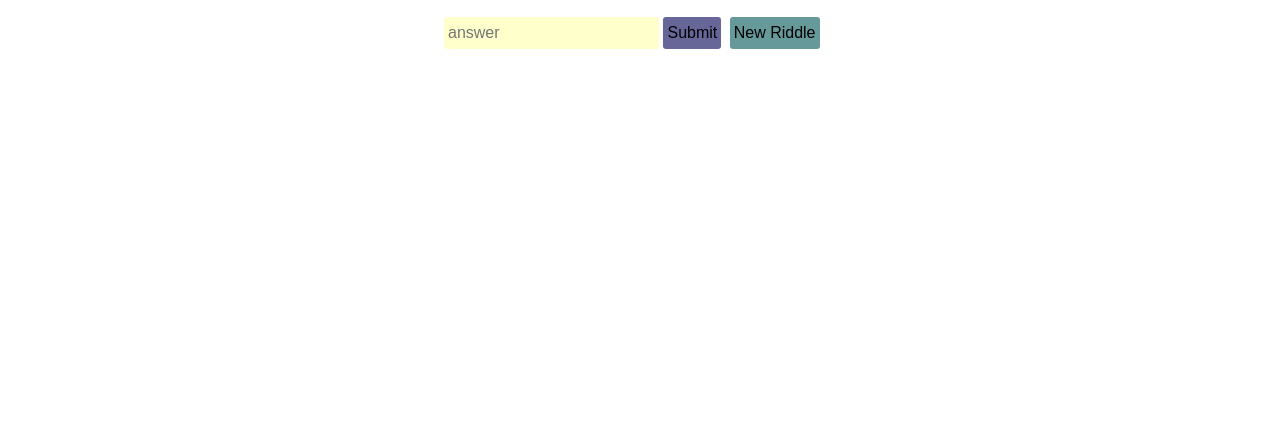
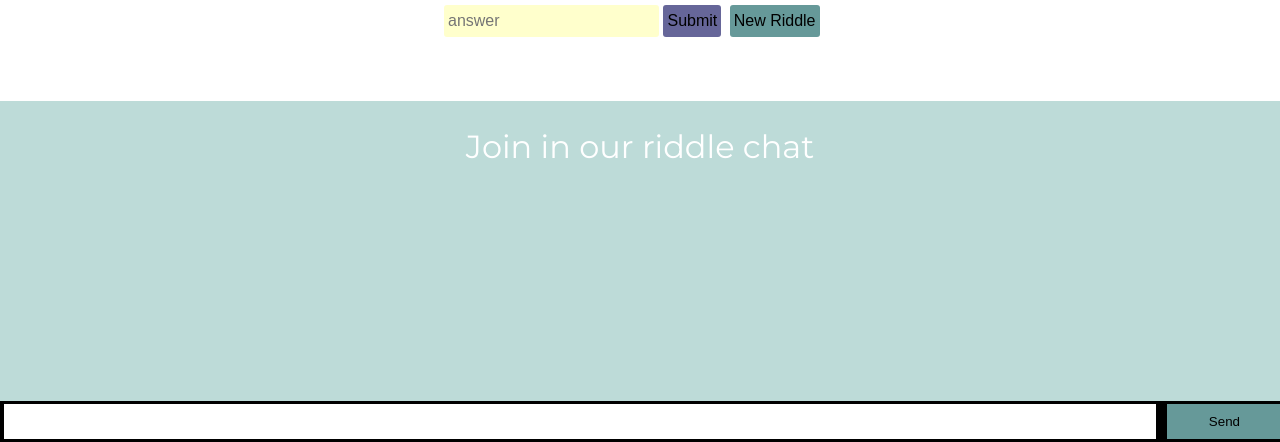
Before and after one commit to liberty-x/lxriddle, a website: page public/index.html in a window 1280 px wide. Shown: the part 811-1253 px from the top of the page. Before the commit the page ends 972 px from the top, so only its background shows below. Drawn offline with nearby package versions, Linux system fonts and the light colour scheme; no server answers.

Commit message:
font sizes changed and backgroun to chat area added

```diff
--- a/public/frontend.js
+++ b/public/frontend.js
@@ -32,6 +32,7 @@ document.getElementById('riddleAnswer').addEventListener('submit', function(e) {
 });
 
 document.getElementById('next').addEventListener('click', function(){
+  document.getElementById('correctAnswer').innerHTML = '';
   request.onreadystatechange = function () {
     if (request.readyState === 4 && request.status === 200) {
       var output = (request.responseText);
--- a/public/index.html
+++ b/public/index.html
@@ -18,8 +18,8 @@
 
     <img class="image-logo" src="https://files.gitter.im/RachelBLondon/libert-x/VJiM/logo-blue-shirt-07-07.png" alt="LX Riddle Logo" />
     </div>
-    <p id='riddle'></p>
-    <h2> Can you solve it?</h2>
+    <h1 id='riddle'></h1>
+    <p> Can you solve it?</p>
 
 
       <div class="form-css">
@@ -35,8 +35,10 @@
 
 
 
-
-      <ul id='socketioMessages'></ul>
+      <div class="chat-area" >
+        <h3 class="chat-title"> Join in our riddle chat </h3>
+        <ul id='socketioMessages'></ul>
+      </div>
 
       <form class='socketioForm' id='chatForm' action=''>
         <input class='socketioInput' id='messageInput' autocomplete='off' />
--- a/public/style.css
+++ b/public/style.css
@@ -42,9 +42,15 @@ a {
 a:hover {
   color: #b7b7b7;
 }
-h2, p, form, h4 {
+h1, p, form, h4 {
   text-align: center;
 }
+p, h1 {
+  font-family: 'Montserrat', sans-serif;
+}
+
+
+
 .image-logo {
   width: 60%;
   display: block;
@@ -60,13 +66,6 @@ h2, p, form, h4 {
 .form-css {
   width: 400px;
     margin: auto;
-
-  /*margin-left: auto;
-  margin-right: auto;
-  display: inline-block;
-  vertical-align: top;
-  width: 100%;*/
-
 }
 
 
@@ -103,13 +102,33 @@ button:hover{
 #correctAnswer {
   height: 2em;
 }
+
+/*socket chat styling */
+
 footer {
   margin-bottom: 0px;
 }
+
+.chat-area {
+  background-color: #BDDBD8;
+  height: 300px;
+  width: 100%;
+}
+
+.chat-title {
+  text-align: center;
+  color: white;
+  margin: 1%;
+  font-family: 'Montserrat', sans-serif;
+  font-weight: lighter;
+  padding-top: 2%;
+  font-size: 2em;
+}
+
 .socketioForm {
   background: #000;
   padding: 3px;
-  position: fixed;
+  /*position: fixed;*/
   bottom: 0;
   width: 100%;
   display: inline-block;
```
